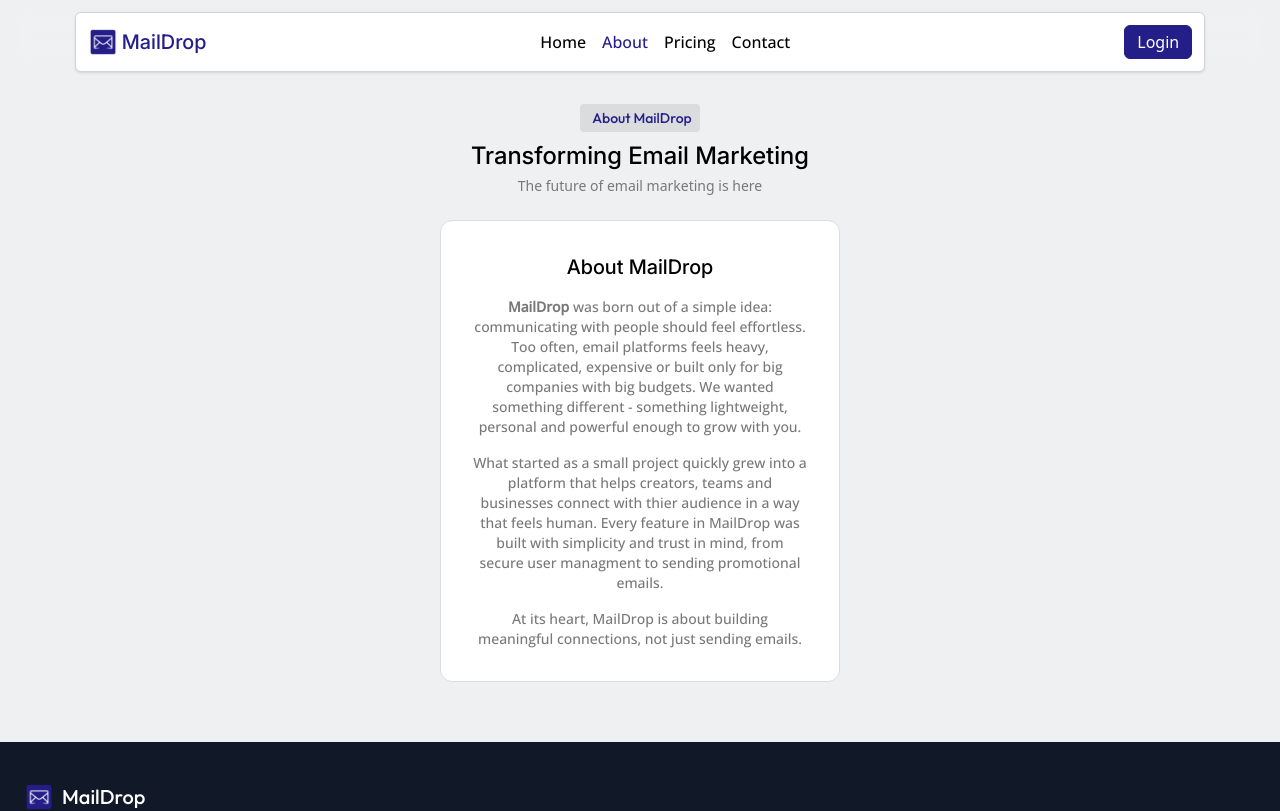
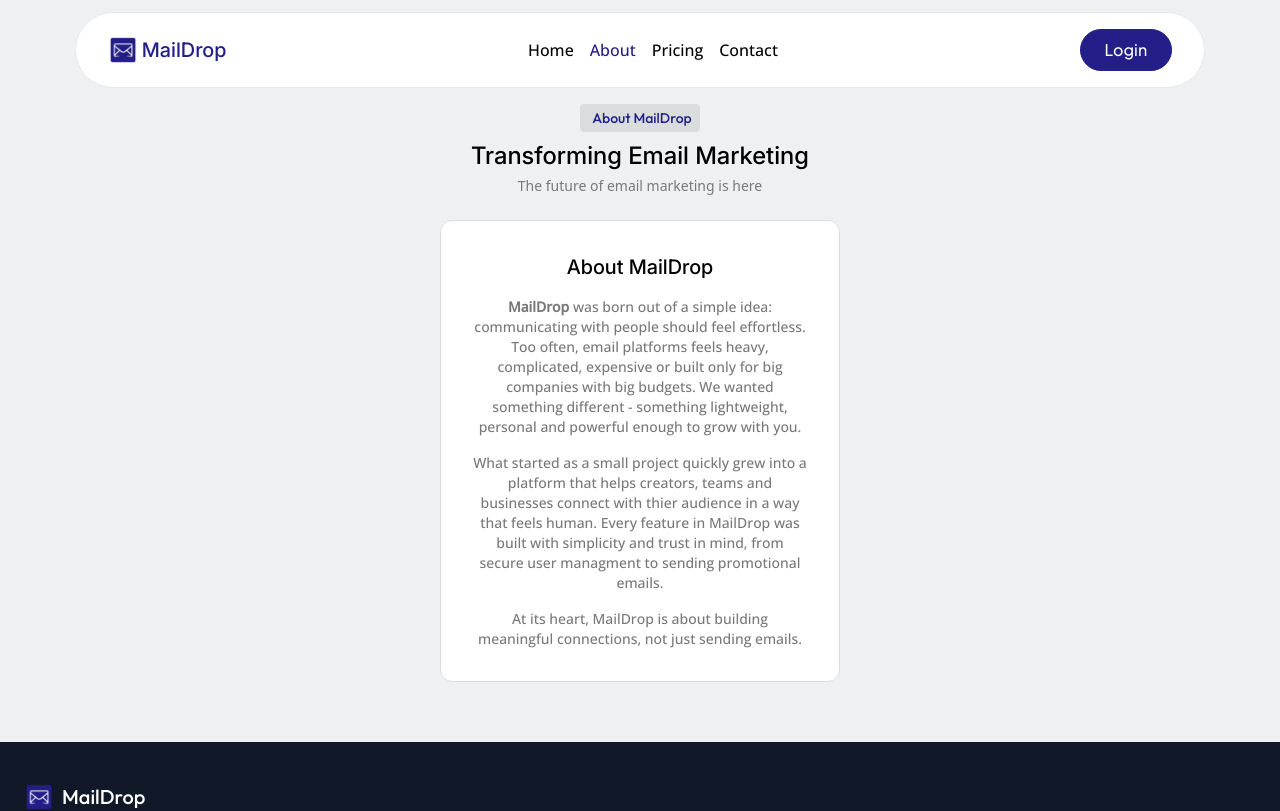
Before and after one commit to Habeebamoo/MailDrop, a React (Vite) app in the folder client/: page /about in a window 1280 px wide. Shown: the top 811 px of the page. Built offline with nearby package versions, Linux system fonts and the light colour scheme; no server answers.

Commit message:
re-designed homepage navbar

```diff
--- a/client/src/components/home/Header.tsx
+++ b/client/src/components/home/Header.tsx
@@ -27,8 +27,8 @@ const Header = () => {
   }
 
   return (
-    <header className="pt-3 px-3 backdrop-blur-md fixed top-0 left-0 right-0 z-10">
-      <nav className="bg-white p-3 rounded-md border-1 border-accentLight md:w-[90%] mx-auto shadow">
+    <header className="pt-3 px-3 fixed top-0 left-0 right-0 z-10">
+      <nav className="bg-white p-3 md:p-4 px-6 md:px-8 rounded-full border-1 border-gray-200 md:w-[90%] mx-auto">
         <div className="flex-between">
           <div className="flex-start">
             <img src={logo} alt="Logo" className="h-[30px]" />
@@ -60,12 +60,20 @@ const Header = () => {
               Contact
             </NavLink>
           </div>
-          <button onClick={autoSignIn} className="max-sm:hidden btn-primary">{autoSignInText}</button>
+
+          <button
+            onClick={autoSignIn}
+            className="max-sm:hidden font-jsans rounded-full px-6 py-2 btn-primary"
+          >
+            {autoSignInText}
+          </button>
+
           <div onClick={toggleNav} className="sm:hidden cursor-pointer">
             {menuIcon}
           </div>
         </div>
-        {navShown && <NavBar />}
+
+        {navShown && <NavBar setNavShown={setNavShown} />}
       </nav>
     </header>
   )
--- a/client/src/components/home/NavBar.tsx
+++ b/client/src/components/home/NavBar.tsx
@@ -1,7 +1,12 @@
 import { NavLink, useNavigate } from "react-router-dom"
 import { useUser } from "../../context/UserContext"
+import { MdCancel } from "react-icons/md"
 
-const NavBar = () => {
+interface Props {
+  setNavShown: React.Dispatch<React.SetStateAction<boolean>>
+}
+
+const NavBar = ({ setNavShown }: Props) => {
   const { user } = useUser()
   const navigate = useNavigate()
 
@@ -16,7 +21,15 @@ const NavBar = () => {
   }
 
   return (
-    <div className="flex-center flex-col mt-4 sm:hidden">
+    <div className="fixed top-0 left-0 right-0 bottom-0 z-20 bg-black/80 sm:hidden">
+      <div className="absolute bottom-0 left-0 right-0 bg-white border-t pt-10 px-6 pb-10 rounded-t-2xl">
+        <div
+          onClick={() => setNavShown(false)}
+          className="mb-10 flex-end cursor-pointer"
+        >
+          <MdCancel color="red" size={20} />
+        </div>
+
         <NavLink
           to={"/"}
           className={({ isActive }) => isActive ? "home-mobile-link-active" : "home-mobile-link"}
@@ -41,7 +54,14 @@ const NavBar = () => {
         >
           Contact
         </NavLink>
-      <button onClick={autoSignIn} className="max-sm:px-4 max-sm:py-2 text-sm font-open btn-primary mt-1">{autoSignInText}</button>
+
+        <button
+          onClick={autoSignIn}
+          className="w-full py-3 text-sm font-open btn-primary mt-8 rounded-full"
+        >
+          {autoSignInText}
+        </button>
+      </div>
     </div>
   )
 }
--- a/client/src/index.css
+++ b/client/src/index.css
@@ -54,11 +54,11 @@
 }
 
 @utility home-mobile-link {
-	@apply mb-5 cursor-pointer font-open;
+	@apply mb-5 cursor-pointer font-open block;
 }
 
 @utility home-mobile-link-active {
-	@apply text-lg mb-5 text-primary cursor-pointer font-open;
+	@apply text-lg mb-5 text-primary cursor-pointer font-open block;
 }
 
 @utility home-dsk-link {
```
Lines whose indentation alone changed are shown as unchanged.
